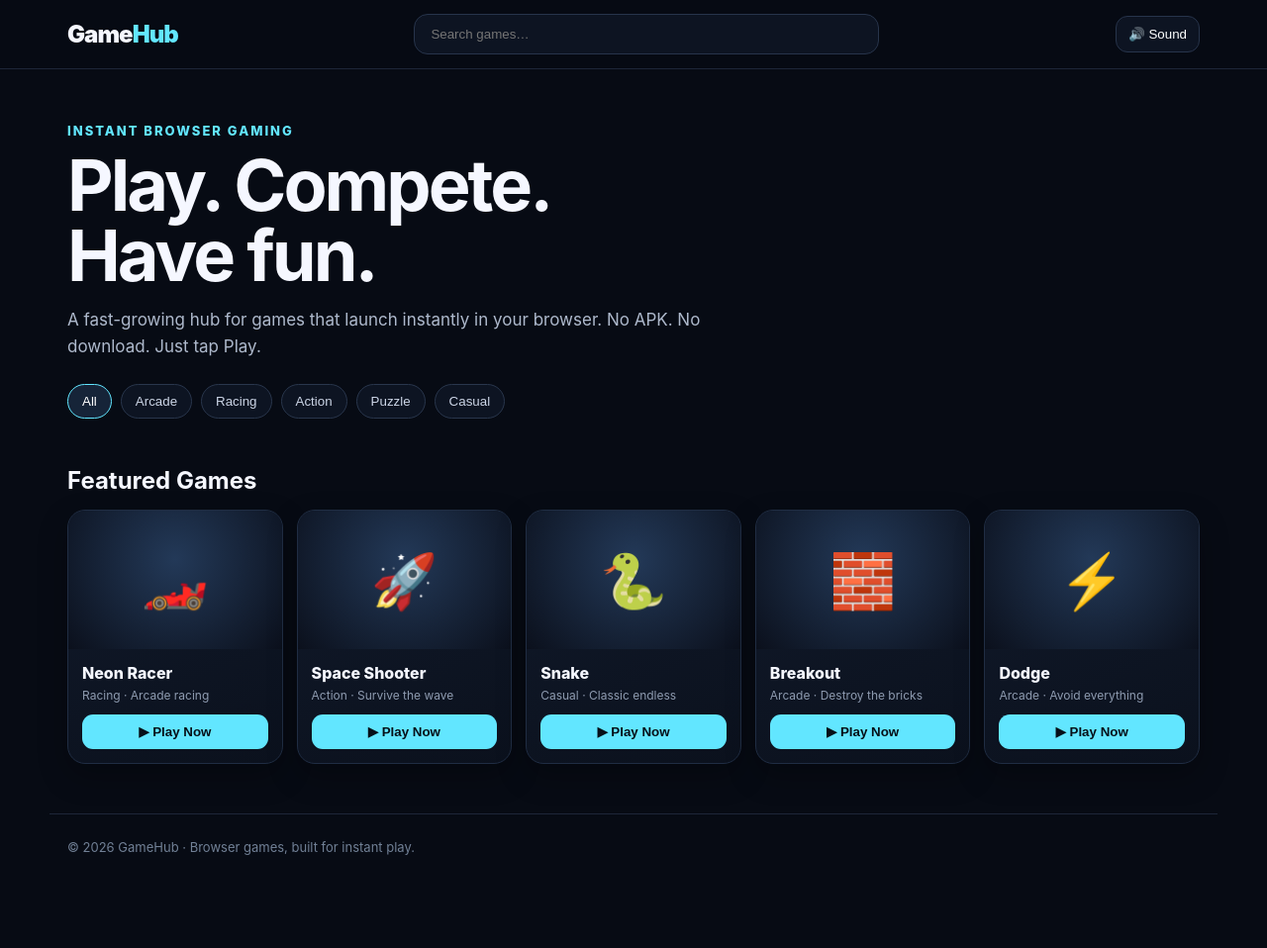
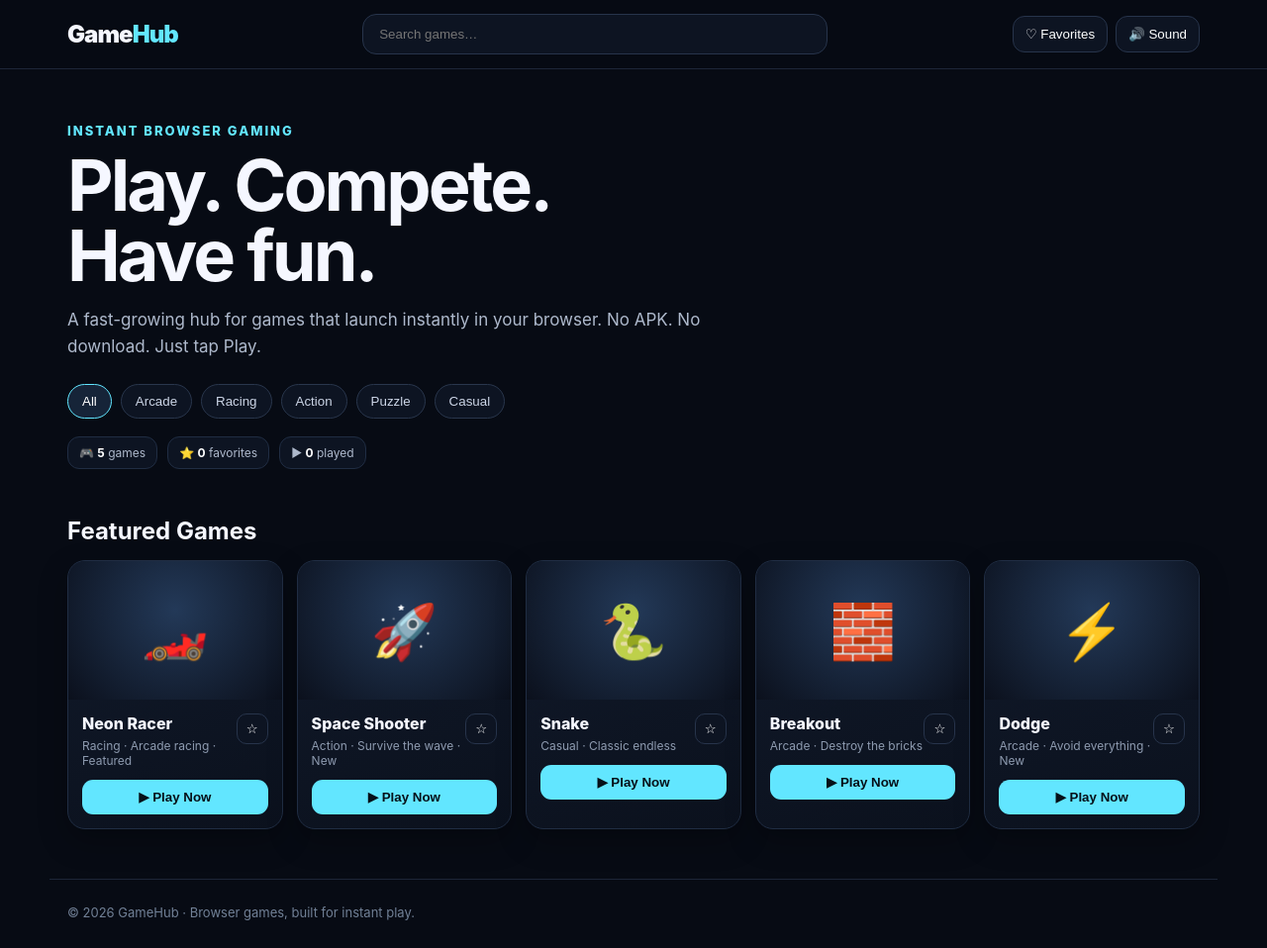
Before and after one commit to rohanbhusagar0-alt/GameHub, a plain HTML site: page index.html in a window 1280 px wide. Shown: the whole page at 99% size. Before the commit the page ends 919 px from the top, so only its background shows below. Drawn offline with Linux system fonts and the light colour scheme.

Commit message:
Add files via upload

```diff
--- a/index.html
+++ b/index.html
@@ -15,7 +15,7 @@
 .section{max-width:1180px;margin:auto;padding:20px 18px}.section h2{margin:0 0 15px;font-size:24px}.grid{display:grid;grid-template-columns:repeat(auto-fit,minmax(190px,1fr));gap:14px}
 .card{background:linear-gradient(160deg,#111a2b,#0b111d);border:1px solid #202d43;border-radius:18px;overflow:hidden;transition:.2s;box-shadow:0 12px 30px #0004}.card:hover{transform:translateY(-4px);border-color:#3d5977}
 .thumb{height:140px;display:grid;place-items:center;font-size:54px;background:radial-gradient(circle at 50% 35%,#233958,#0b101c)}.info{padding:14px}.title{font-weight:800}.meta{font-size:12px;color:#8e9bb0;margin:5px 0 12px}.play{width:100%;border:0;border-radius:11px;padding:10px;background:#62e6ff;color:#061018;font-weight:900;cursor:pointer}
-.empty{color:#8e9bb0;padding:25px 0}.footer{max-width:1180px;margin:30px auto;padding:25px 18px;color:#718096;border-top:1px solid #1d2638;font-size:13px}
+.empty{color:#8e9bb0;padding:25px 0}.top-actions{display:flex;gap:8px}.iconbtn{border:1px solid #27344b;background:#0d1422;color:#fff;border-radius:12px;padding:10px 12px;cursor:pointer}.fav{border:1px solid #27344b;background:#0d1422;color:#fff;border-radius:10px;padding:7px 9px;cursor:pointer;float:right}.fav.on{border-color:#ffd75a;color:#ffd75a}.stats{display:flex;gap:10px;flex-wrap:wrap;margin-top:18px}.stat{padding:8px 11px;border:1px solid #202d43;background:#0d1422;border-radius:12px;color:#aeb9cc;font-size:12px}.stat b{color:#fff}.footer{max-width:1180px;margin:30px auto;padding:25px 18px;color:#718096;border-top:1px solid #1d2638;font-size:13px}
 .modal{position:fixed;inset:0;background:#03050bd9;z-index:50;display:none;align-items:center;justify-content:center;padding:14px}.modal.show{display:flex}.panel{width:min(900px,100%);height:min(720px,92vh);background:#080e19;border:1px solid #26354d;border-radius:20px;overflow:hidden;display:flex;flex-direction:column}
 .bar{padding:12px 15px;display:flex;justify-content:space-between;align-items:center;border-bottom:1px solid #1d293d}.close{background:#182235;color:#fff;border:0;border-radius:9px;padding:8px 12px;cursor:pointer}.gamearea{position:relative;flex:1;display:grid;place-items:center;background:#030711}.gamearea canvas{width:100%;height:100%;max-width:860px;object-fit:contain;touch-action:none}
 .hint{position:absolute;bottom:10px;left:0;right:0;text-align:center;color:#8996aa;font-size:12px;pointer-events:none}.controls{position:absolute;bottom:22px;left:18px;right:18px;display:flex;justify-content:space-between;pointer-events:none}
@@ -24,24 +24,40 @@
 </style>
 </head>
 <body>
-<header class="top"><nav class="nav"><div class="logo">Game<span>Hub</span></div><div class="search"><input id="search" placeholder="Search games…" autocomplete="off"></div><button class="sound" id="sound">🔊 Sound</button></nav></header>
-<main><section class="hero"><div class="eyebrow">Instant browser gaming</div><h1>Play. Compete.<br>Have fun.</h1><p>A fast-growing hub for games that launch instantly in your browser. No APK. No download. Just tap Play.</p><div class="chips" id="chips"><button class="chip active" data-cat="All">All</button><button class="chip" data-cat="Arcade">Arcade</button><button class="chip" data-cat="Racing">Racing</button><button class="chip" data-cat="Action">Action</button><button class="chip" data-cat="Puzzle">Puzzle</button><button class="chip" data-cat="Casual">Casual</button></div></section>
-<section class="section"><h2>Featured Games</h2><div class="grid" id="grid"></div><div class="empty" id="empty" hidden>No games found.</div></section></main>
+<header class="top"><nav class="nav"><div class="logo">Game<span>Hub</span></div><div class="search"><input id="search" placeholder="Search games…" autocomplete="off"></div><div class="top-actions"><button class="iconbtn" id="favoritesBtn">♡ Favorites</button><button class="sound" id="sound">🔊 Sound</button></div></nav></header>
+<main><section class="hero"><div class="eyebrow">Instant browser gaming</div><h1>Play. Compete.<br>Have fun.</h1><p>A fast-growing hub for games that launch instantly in your browser. No APK. No download. Just tap Play.</p><div class="chips" id="chips"><button class="chip active" data-cat="All">All</button><button class="chip" data-cat="Arcade">Arcade</button><button class="chip" data-cat="Racing">Racing</button><button class="chip" data-cat="Action">Action</button><button class="chip" data-cat="Puzzle">Puzzle</button><button class="chip" data-cat="Casual">Casual</button></div><div class="stats"><div class="stat">🎮 <b id="gameCount">5</b> games</div><div class="stat">⭐ <b id="favCount">0</b> favorites</div><div class="stat">▶ <b id="playedCount">0</b> played</div></div></section>
+<section class="section"><h2 id="sectionTitle">Featured Games</h2><div class="grid" id="grid"></div><div class="empty" id="empty" hidden>No games found.</div></section></main>
 <footer class="footer">© 2026 GameHub · Browser games, built for instant play.</footer>
 <div class="modal" id="modal"><div class="panel"><div class="bar"><strong id="gameTitle">Game</strong><button class="close" id="close">✕</button></div><div class="gamearea"><canvas id="canvas" width="900" height="600"></canvas><div class="hint" id="hint"></div><div class="controls" id="controls"></div></div></div></div>
 <script>
 const games=[
-{id:'neon',title:'Neon Racer',cat:'Racing',icon:'🏎️',meta:'Arcade racing'},
-{id:'space',title:'Space Shooter',cat:'Action',icon:'🚀',meta:'Survive the wave'},
+{id:'neon',title:'Neon Racer',cat:'Racing',icon:'🏎️',meta:'Arcade racing',badge:'Featured'},
+{id:'space',title:'Space Shooter',cat:'Action',icon:'🚀',meta:'Survive the wave',badge:'New'},
 {id:'snake',title:'Snake',cat:'Casual',icon:'🐍',meta:'Classic endless'},
 {id:'breakout',title:'Breakout',cat:'Arcade',icon:'🧱',meta:'Destroy the bricks'},
-{id:'dodge',title:'Dodge',cat:'Arcade',icon:'⚡',meta:'Avoid everything'}
+{id:'dodge',title:'Dodge',cat:'Arcade',icon:'⚡',meta:'Avoid everything',badge:'New'}
 ];
+let favorites=JSON.parse(localStorage.getItem('gamehub_favorites')||'[]');
+let recent=JSON.parse(localStorage.getItem('gamehub_recent')||'[]');
+let favoritesOnly=false;
 const grid=document.getElementById('grid'),search=document.getElementById('search'),empty=document.getElementById('empty');let cat='All';
-function render(){let q=search.value.toLowerCase();let list=games.filter(g=>(cat==='All'||g.cat===cat)&&(g.title+' '+g.cat+' '+g.meta).toLowerCase().includes(q));grid.innerHTML=list.map(g=>`<article class="card"><div class="thumb">${g.icon}</div><div class="info"><div class="title">${g.title}</div><div class="meta">${g.cat} · ${g.meta}</div><button class="play" onclick="openGame('${g.id}')">▶ Play Now</button></div></article>`).join('');empty.hidden=list.length>0}
-document.querySelectorAll('.chip').forEach(b=>b.onclick=()=>{document.querySelectorAll('.chip').forEach(x=>x.classList.remove('active'));b.classList.add('active');cat=b.dataset.cat;render()});search.oninput=render;render();
+function render(){
+ let q=search.value.toLowerCase();
+ let list=games.filter(g=>(cat==='All'||g.cat===cat)&&(!favoritesOnly||favorites.includes(g.id))&&(g.title+' '+g.cat+' '+g.meta).toLowerCase().includes(q));
+ document.getElementById('sectionTitle').textContent=favoritesOnly?'Your Favorites':(cat==='All'?'Featured Games':cat+' Games');
+ grid.innerHTML=list.map(g=>`<article class="card"><div class="thumb">${g.icon}</div><div class="info"><button class="fav ${favorites.includes(g.id)?'on':''}" onclick="toggleFav('${g.id}')">${favorites.includes(g.id)?'★':'☆'}</button><div class="title">${g.title}</div><div class="meta">${g.cat} · ${g.meta}${g.badge?' · '+g.badge:''}</div><button class="play" onclick="openGame('${g.id}')">▶ Play Now</button></div></article>`).join('');
+ empty.hidden=list.length>0;
+ document.getElementById('gameCount').textContent=games.length;
+ document.getElementById('favCount').textContent=favorites.length;
+ document.getElementById('playedCount').textContent=recent.length;
+}
+function toggleFav(id){favorites=favorites.includes(id)?favorites.filter(x=>x!==id):[...favorites,id];localStorage.setItem('gamehub_favorites',JSON.stringify(favorites));render()}
+document.getElementById('favoritesBtn').onclick=()=>{favoritesOnly=!favoritesOnly;document.getElementById('favoritesBtn').textContent=favoritesOnly?'✕ All Games':'♡ Favorites';render()};
+document.querySelectorAll('.chip').forEach(b=>b.onclick=()=>{document.querySelectorAll('.chip').forEach(x=>x.classList.remove('active'));b.classList.add('active');cat=b.dataset.cat;favoritesOnly=false;document.getElementById('favoritesBtn').textContent='♡ Favorites';render()});
+search.oninput=render;render();
+
 const modal=document.getElementById('modal'),canvas=document.getElementById('canvas'),ctx=canvas.getContext('2d'),title=document.getElementById('gameTitle'),hint=document.getElementById('hint'),controls=document.getElementById('controls');let raf=0,keys={};
-function openGame(id){cancelAnimationFrame(raf);title.textContent=games.find(x=>x.id===id).title;modal.classList.add('show');controls.innerHTML='';keys={};if(id==='neon')runRacer();if(id==='space')runSpace();if(id==='snake')runSnake();if(id==='breakout')runBreakout();if(id==='dodge')runDodge()}
+function openGame(id){cancelAnimationFrame(raf);title.textContent=games.find(x=>x.id===id).title;modal.classList.add('show');controls.innerHTML='';keys={};recent=[id,...recent.filter(x=>x!==id)].slice(0,10);localStorage.setItem('gamehub_recent',JSON.stringify(recent));render();if(id==='neon')runRacer();if(id==='space')runSpace();if(id==='snake')runSnake();if(id==='breakout')runBreakout();if(id==='dodge')runDodge()}
 function closeGame(){modal.classList.remove('show');cancelAnimationFrame(raf)}document.getElementById('close').onclick=closeGame;modal.onclick=e=>{if(e.target===modal)closeGame()};
 addEventListener('keydown',e=>keys[e.key.toLowerCase()]=true);addEventListener('keyup',e=>keys[e.key.toLowerCase()]=false);
 function fit(){let r=canvas.getBoundingClientRect(),d=devicePixelRatio||1;canvas.width=Math.max(500,r.width*d);canvas.height=Math.max(350,r.height*d);ctx.setTransform(d,0,0,d,0,0);return{w:r.width,h:r.height}}
```
